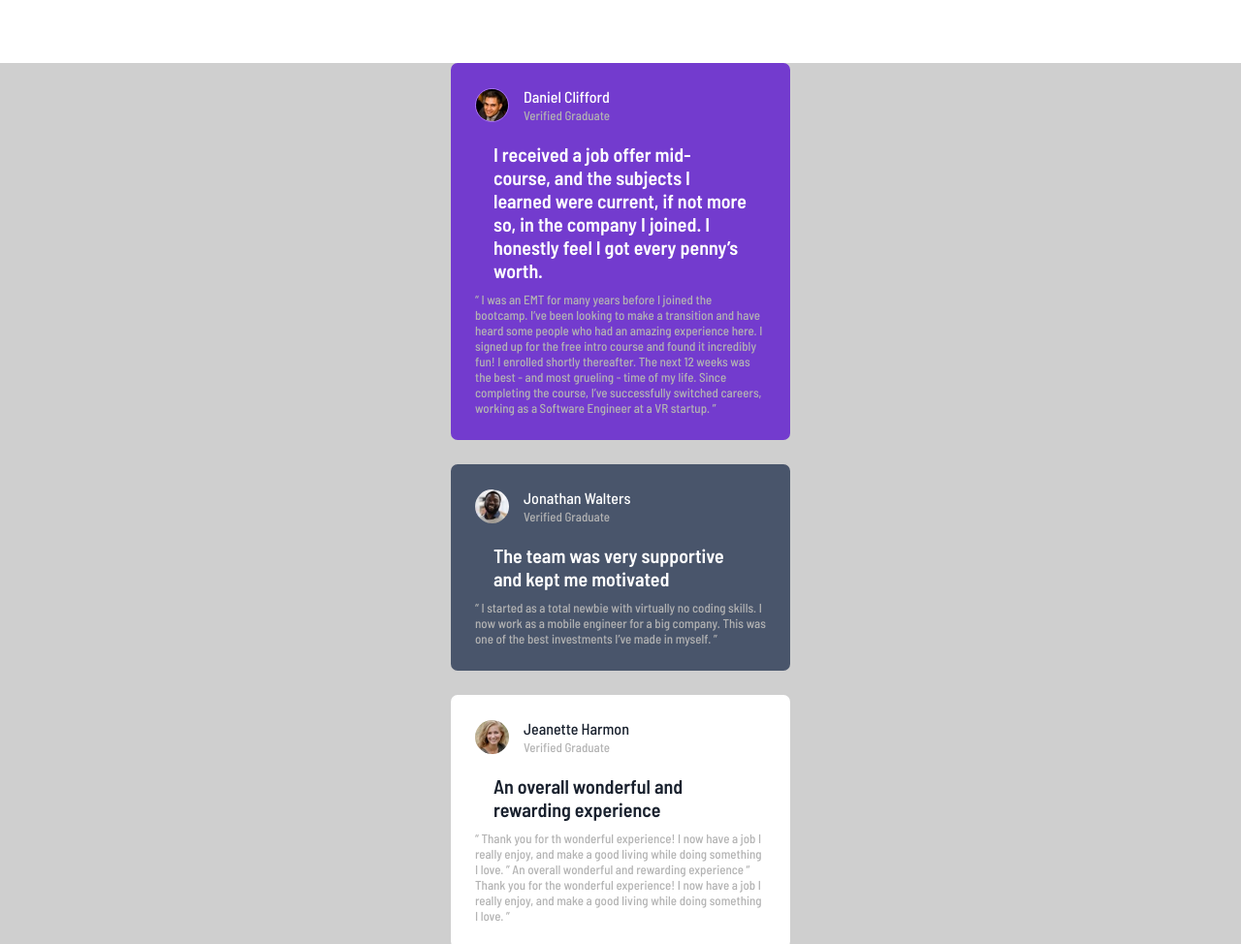
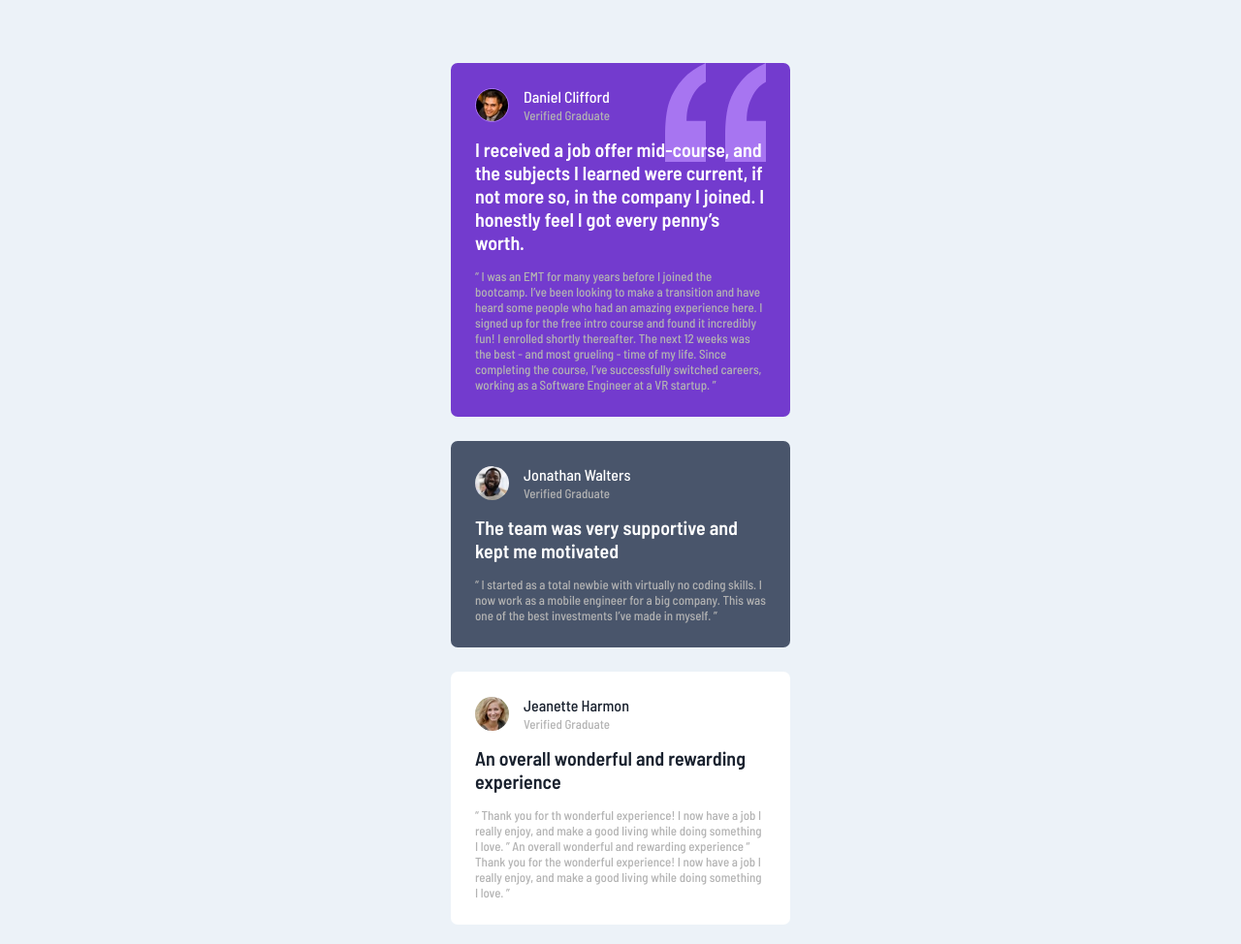
Before and after one commit to 0xblu/testimonials-grid-section, a plain HTML site: page index.html in a window 1280 px wide. Shown: the top 974 px of the page at 97% size. Drawn offline with Linux system fonts and the light colour scheme.

Commit message:
mobile UI completed

```diff
--- a/index.html
+++ b/index.html
@@ -23,7 +23,7 @@
 <body>
   <div class="main">
     <div class="grid">
-      <div class="card bg-violet">
+      <div class="card bg-violet bg-image">
         <div class="graduate">
           <img class="graduate-image border-violet" src="images/image-daniel.jpg" alt="Daniel Clifford" />
           <div>
@@ -121,7 +121,8 @@
           recommended!
         </p>
         <p class=" opacity ">
-          code. I needed some structure from professionals who can help me learn
+          "Before joining the bootcamp, I've never written a line of code.
+          I needed some structure from professionals who can help me learn
           programming step by step. I was encouraged to enroll by a former student
           of theirs who can only say wonderful things about the program. The
           entire curriculum and staff did not disappoint. They were very hands-on
--- a/style.css
+++ b/style.css
@@ -11,18 +11,19 @@
 .attribution {
   font-size: 11px;
   text-align: center;
+  background-color: hsl(210, 46%, 95%);
+  color: black;
 }
 
 .attribution a {
-  color: hsl(228, 45%, 44%);
+  color: hsl(118, 76%, 55%);
 }
 
 .grid {
-  margin: 5rem;
+  padding: 5rem 0;
 }
 .main {
-  background-color: hsl(0, 0%, 81%);
-  height: 1000vh;
+  background-color: hsl(210, 46%, 95%);
 }
 .card {
   margin: auto;
@@ -37,7 +38,6 @@
   display: flex;
   align-items: center;
   gap: 15px;
-  margin-bottom: 10px;
 }
 
 .graduate-image {
@@ -52,8 +52,8 @@
 .title {
   font-size: 20px;
   font-weight: 600;
-  padding-bottom: 15px;
-  padding: 10px 19px;
+
+  padding: 15px 0px;
 }
 
 .opacity {
@@ -84,9 +84,14 @@
   color: hsl(219, 29%, 14%);
 }
 
+.bg-image {
+  background-image: url("images/bg-pattern-quotation.svg");
+  background-repeat: no-repeat;
+  background-position-x: 90%;
+}
+
 @media screen and (min-width: 767px) {
   .grid {
     display: grid;
-    grid-template-columns: ;
   }
 }
```
